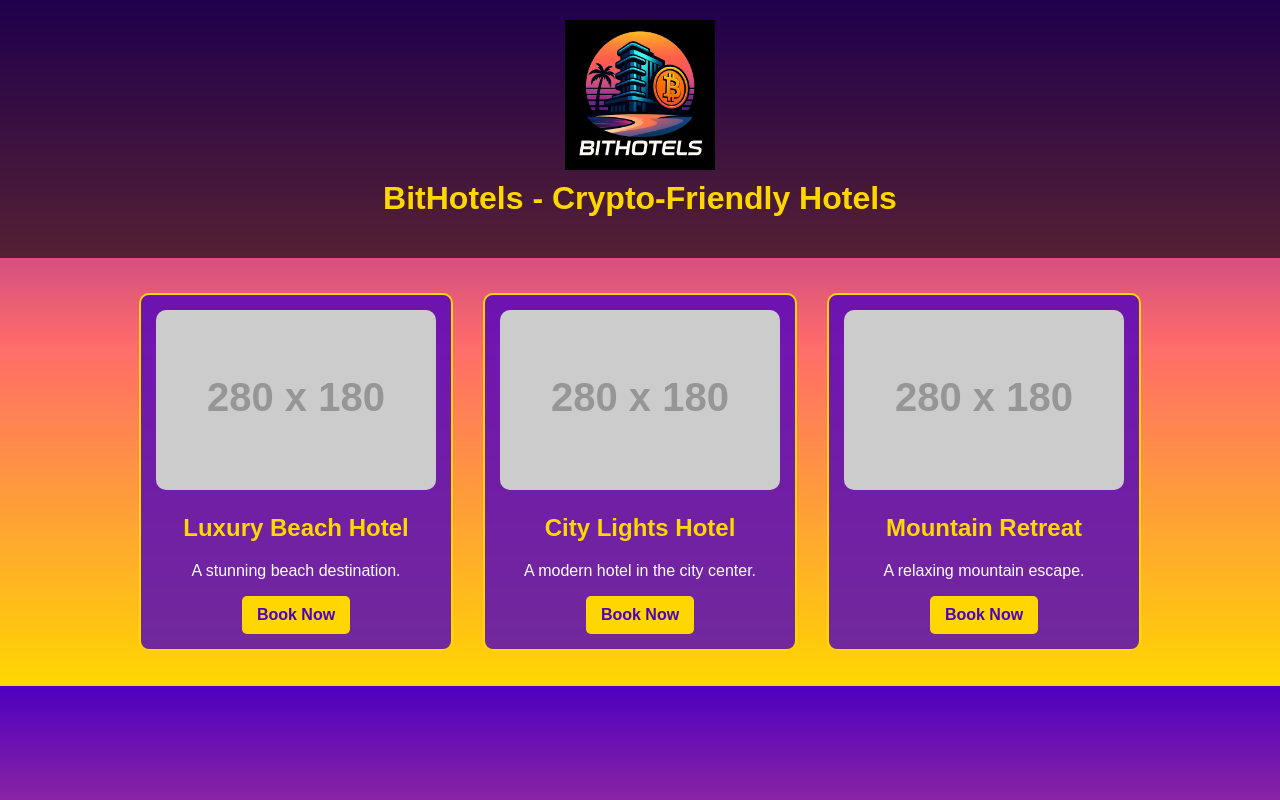
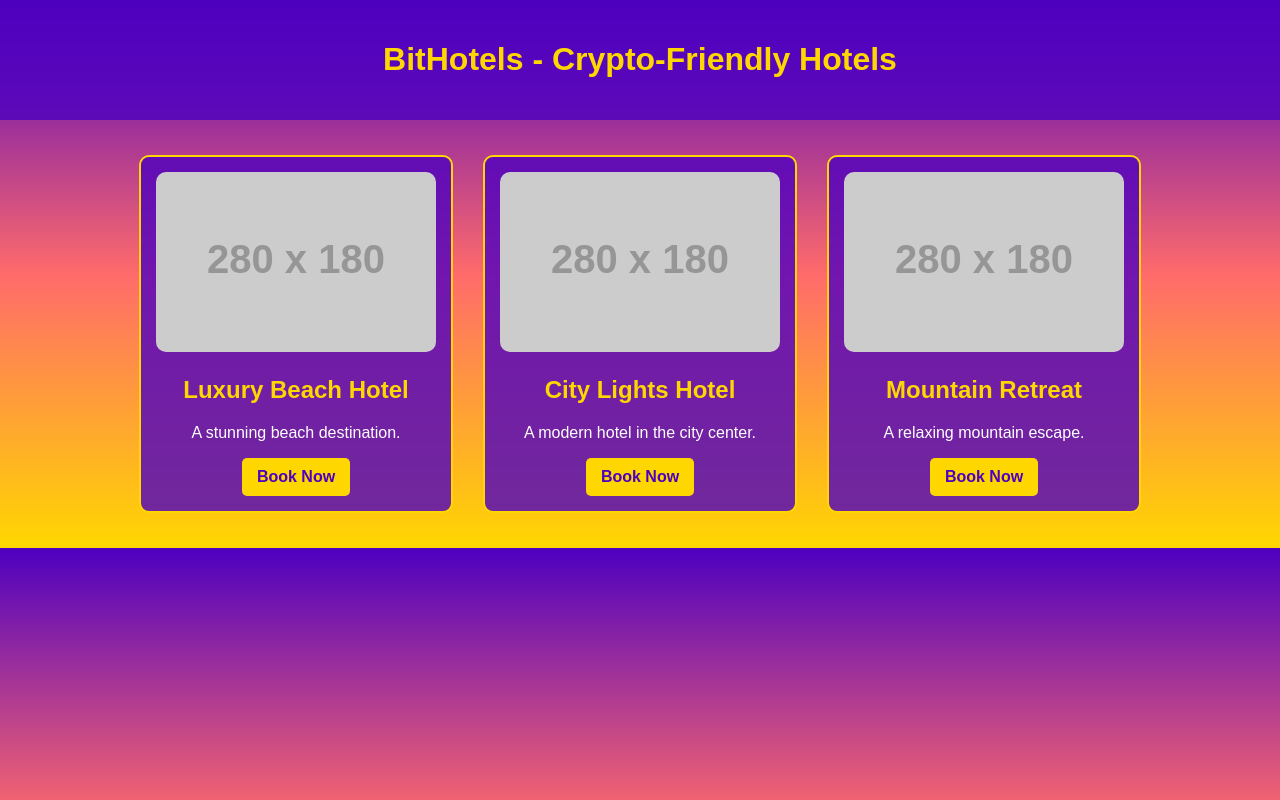
Before and after one commit to MiguelMR800/BitHotels, a plain HTML site: page index.html in a window 1280 px wide. Drawn offline with Linux system fonts and the light colour scheme; placeholder pictures from the web are drawn by us.

Commit message:
Add files via upload

```diff
--- a/index.html
+++ b/index.html
@@ -14,19 +14,12 @@
             padding: 0;
         }
         header {
-            background: rgba(0, 0, 0, 0.6);
+            background: rgba(78, 0, 192, 0.8);
             padding: 20px;
             text-align: center;
         }
-        header img {
-            width: 150px;
-            height: auto;
-            display: block;
-            margin: 0 auto;
-        }
         header h1 {
             color: #ffd700;
-            margin-top: 10px;
         }
         .hotel-list {
             display: flex;
@@ -70,7 +63,6 @@
 </head>
 <body>
     <header>
-        <img src="BitHotels_Logo.png" alt="BitHotels Logo">
         <h1>BitHotels - Crypto-Friendly Hotels</h1>
     </header>
     <div class="hotel-list">
```
